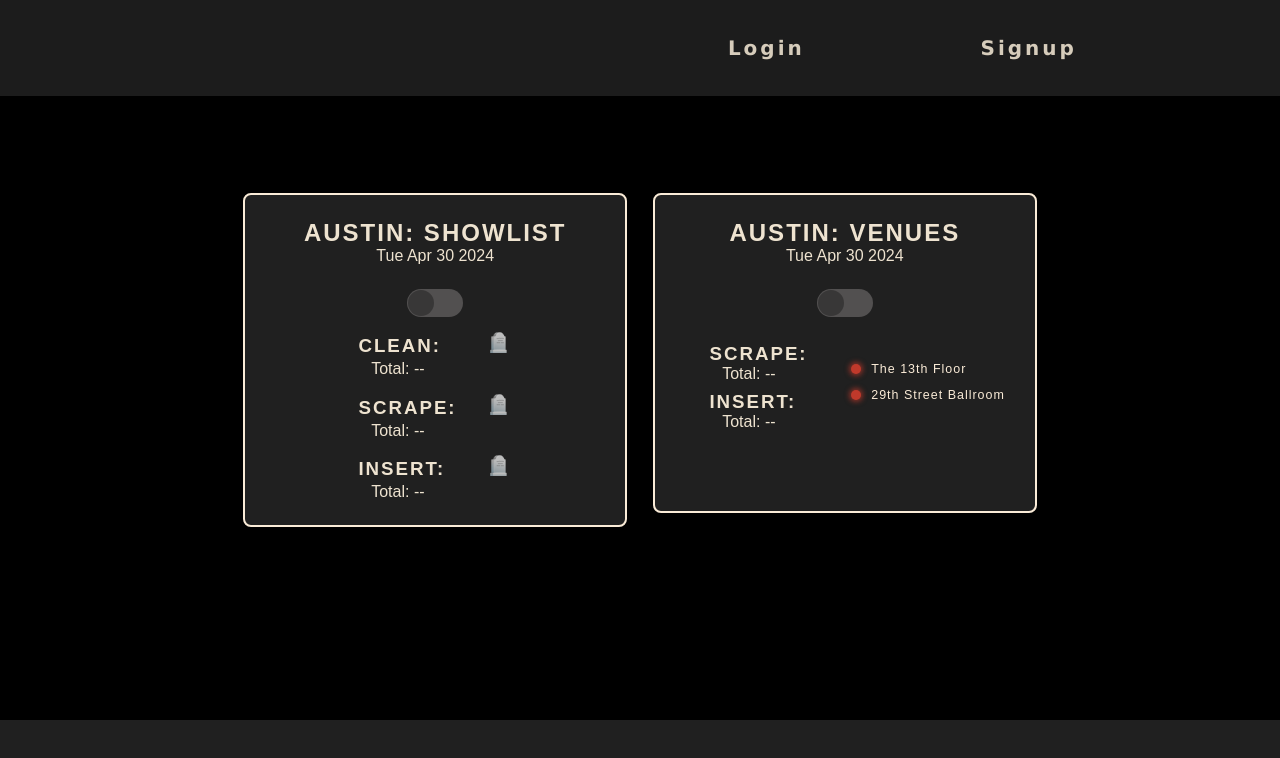
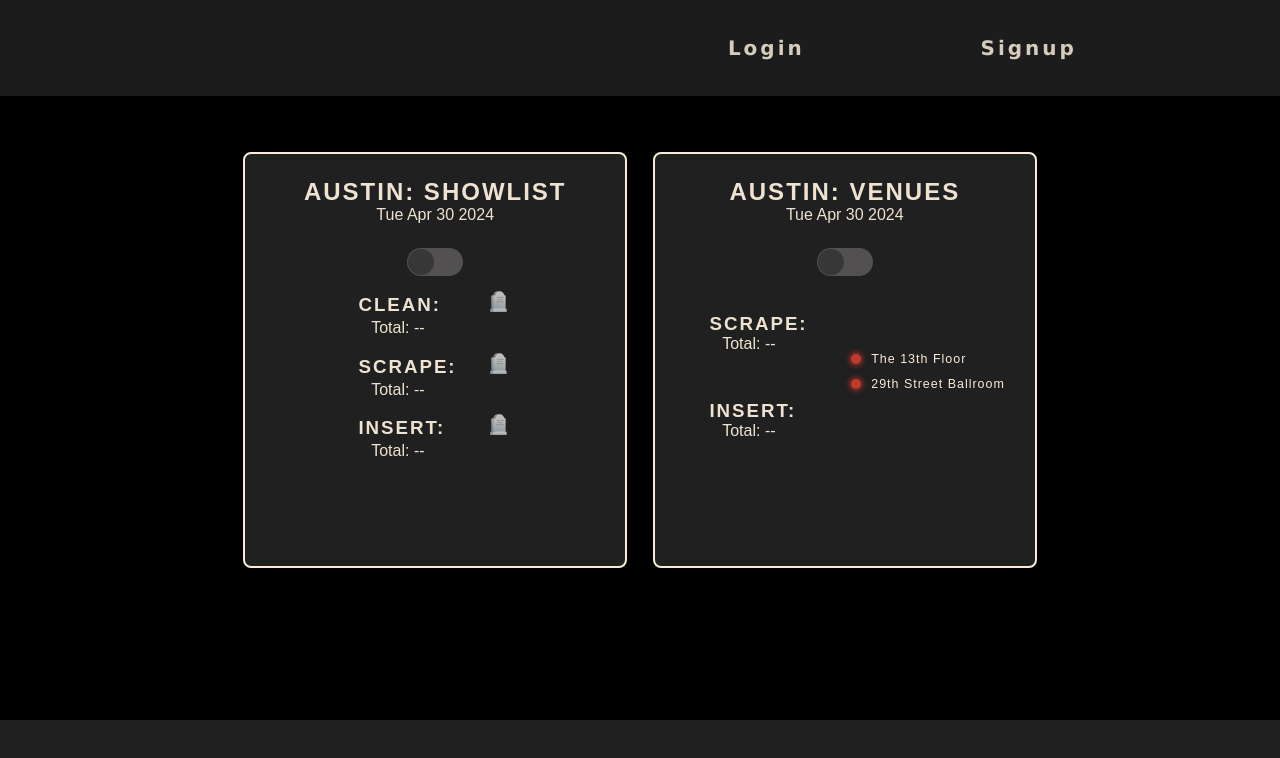
Before and after one commit to BDunham484/antecedent-journey, a React (Create React App) app in the folder client/: page /control in a window 1280 px wide. Shown: the top 758 px of the page. Built offline with nearby package versions, Linux system fonts and the light colour scheme; some icons are missing.

Commit message:
refactor Control component: enhance venue switch logic and update venue container styles

```diff
--- a/client/src/components/Scrapers/AustinTXScraper/AustinTXScraper.jsx
+++ b/client/src/components/Scrapers/AustinTXScraper/AustinTXScraper.jsx
@@ -8,7 +8,9 @@ const AustinTXScraper = ({
   setTotalScraped,
   setAustinScraper
 }) => {
-  const { loading, error, data } = useQuery(GET_AUSTIN_TX_SHOW_DATA);
+  const { loading, error, data } = useQuery(GET_AUSTIN_TX_SHOW_DATA, {
+    fetchPolicy: 'network-only',
+  });
 
   if (error) {
     console.log("❌❌❌❌ error: ", error);
--- a/client/src/index.css
+++ b/client/src/index.css
@@ -251,7 +251,7 @@ header nav ul li a {
 
 .control-container {
     width: 30vw;
-    min-height: 40vh;
+    height: 52vh;
     border: solid 2px antiquewhite;
     border-radius: 8px;
     background-color: var(--darkest);
@@ -260,6 +260,11 @@ header nav ul li a {
     align-items: center;
     flex-direction: column;
     padding: 3%;
+}
+
+.venue-container {
+  height: auto;
+  min-height: 52vh;
 }
 
 .control-date {
@@ -325,7 +330,7 @@ header nav ul li a {
 
 .venue-status-col .control-status {
   width: auto;
-  min-height: unset;
+  gap: 2vh;
 }
 
 .venue-status-col .status-wrapper {
--- a/client/src/pages/Control.js
+++ b/client/src/pages/Control.js
@@ -28,14 +28,24 @@ const Control = () => {
     }
 
     const handleVenueSwitch = () => {
-        venueSwitch ? setVenueSwitch(false) : setVenueSwitch(true)
+        if (venueSwitch) {
+            setVenueSwitch(false);
+            setVenueTotalScraped(0);
+            setVenueConcertCount(0);
+            setIsVenueScraperLoading(false);
+            setIsVenueUpdaterRunning(false);
+            setAustinVenueScraper([]);
+        } else {
+            setVenueSwitch(true);
+        }
     }
 
     const austinVenues = ['The 13th Floor', '29th Street Ballroom'];
 
     const getVenueLightClass = () => {
+        if (!venueSwitch) return 'light-red';
+        if (isVenueScraperLoading) return 'light-yellow';
         if (venueTotalScraped > 0) return 'light-green';
-        if (isVenueScraperLoading) return 'light-yellow';
         return 'light-red';
     };
 
@@ -111,7 +121,7 @@ const Control = () => {
                     </div>
 
                     {/* --- AUSTIN: VENUES --- */}
-                    <div className={'control-container'}>
+                    <div className={'control-container venue-container'}>
                         <h2>AUSTIN: VENUES</h2>
                         <div className={'control-date'}>{today}</div>
                         <Switch
```
